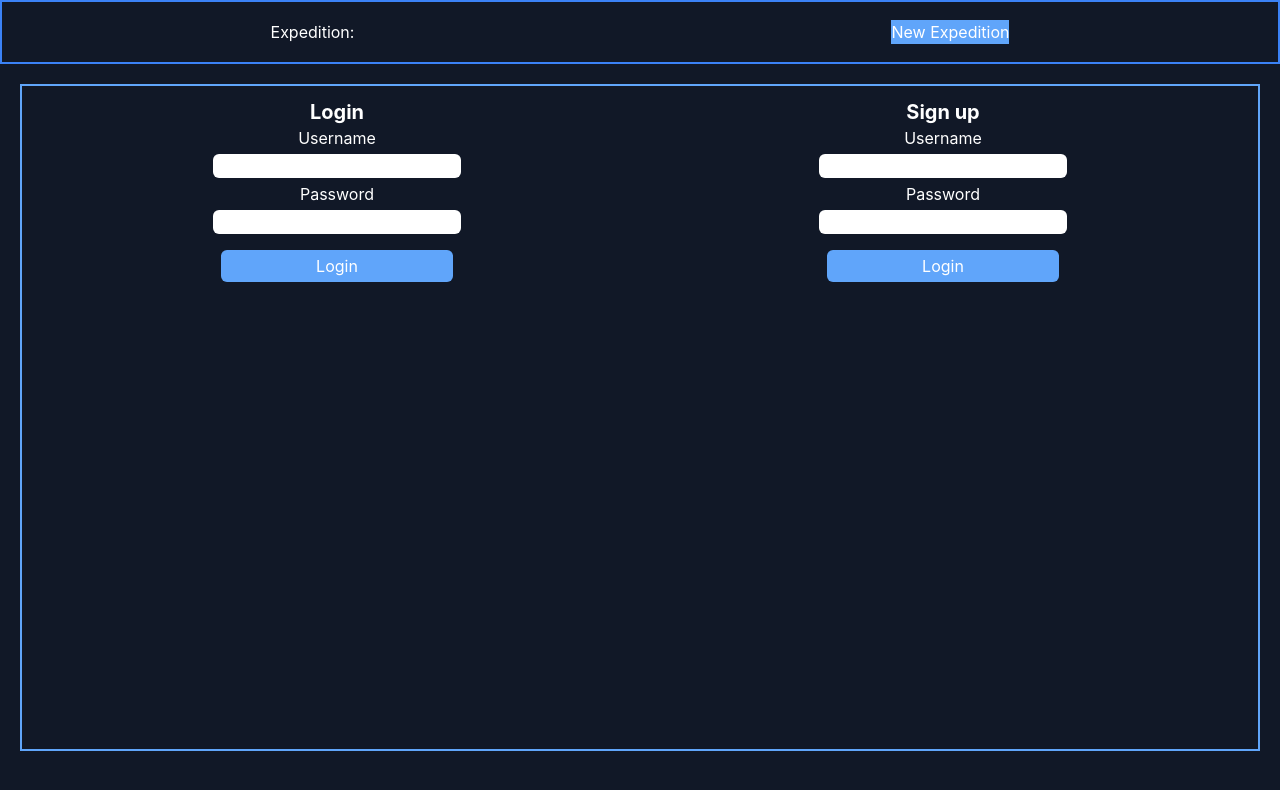
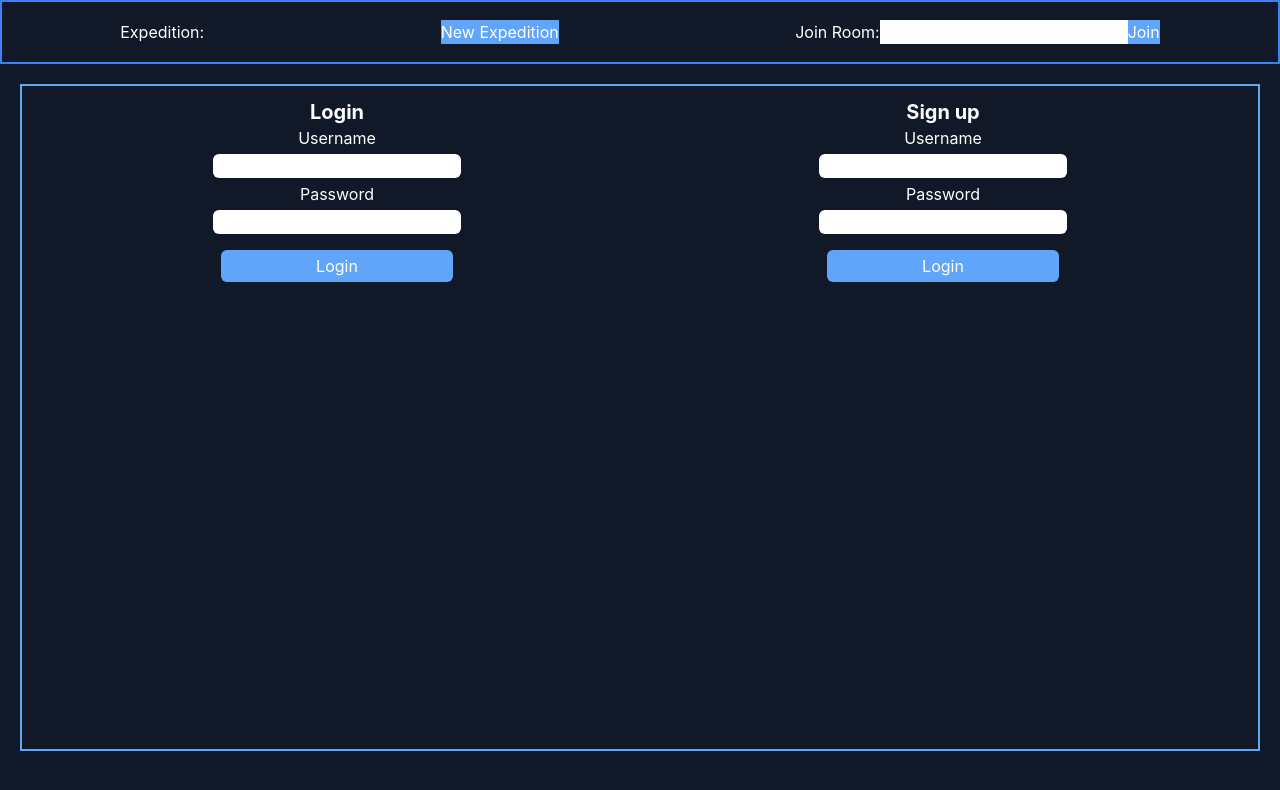
Before and after one commit to blaubachs/chat-time, a React (Create React App) app: page / in a window 1280 px wide. Shown: the top 790 px of the page. Built offline with nearby package versions, Linux system fonts and the light colour scheme; no server answers.

Commit message:
added join room field and updates to joining/leaving rooms

```diff
--- a/src/components/Chat.tsx
+++ b/src/components/Chat.tsx
@@ -43,7 +43,7 @@ export default function Chat({
       if (currentRoomData && currentRoomData.name !== "") {
         console.log("leaving the room");
         const { name } = currentRoomData;
-        clientSocket.emit("leave_room", name);
+        clientSocket.emit("leave_room", { roomName: name, user });
       }
     };
   }, [currentRoomData, user, clientSocket]);
@@ -66,10 +66,11 @@ export default function Chat({
         setAllMessages((prevMessages) => [...prevMessages, data.message]);
       }
     );
+
     return () => {
       clientSocket.off("chat_message");
     };
-  }, [clientSocket]);
+  }, []);
 
   // scroll to bottom of chat container when new message is added
   useEffect(() => {
--- a/src/components/Header.tsx
+++ b/src/components/Header.tsx
@@ -13,6 +13,7 @@ export default function Header({
   const [newExpeditionForm, setNewExpeditionForm] = useState<NewExpeditionForm>(
     { name: "", owner: user?._id }
   );
+  const [joinRoomName, setJoinRoomName] = useState("");
 
   const handleNewExpedition = (e: React.MouseEvent<HTMLButtonElement>) => {
     e.preventDefault();
@@ -34,6 +35,16 @@ export default function Header({
     });
   };
 
+  const handleJoinRoomChange = (e: React.ChangeEvent<HTMLInputElement>) => {
+    setJoinRoomName(e.target.value);
+  };
+
+  const handleJoinRoomSubmit = (e: React.FormEvent<HTMLFormElement>) => {
+    e.preventDefault();
+    clientSocket.emit("join_room", { roomName: joinRoomName, user });
+    setJoinRoomName("");
+  };
+
   const submitExpeditionForm = async (e: React.FormEvent<HTMLFormElement>) => {
     e.preventDefault();
     const resExp = await API.createNewExpedition(newExpeditionForm);
@@ -51,6 +62,21 @@ export default function Header({
         <button className="bg-blue-400" onClick={handleNewExpedition}>
           New Expedition
         </button>
+        <form onSubmit={handleJoinRoomSubmit}>
+          <label>
+            Join Room:
+            <input
+              className="text-black"
+              type="text"
+              name="join_room_name"
+              value={joinRoomName}
+              onChange={handleJoinRoomChange}
+            />
+          </label>
+          <button className="bg-blue-400" type="submit">
+            Join
+          </button>
+        </form>
       </div>
       {/* modal for new expedition */}
       <div className="modal" style={{ display: modalOpen ? "block" : "none" }}>
```
